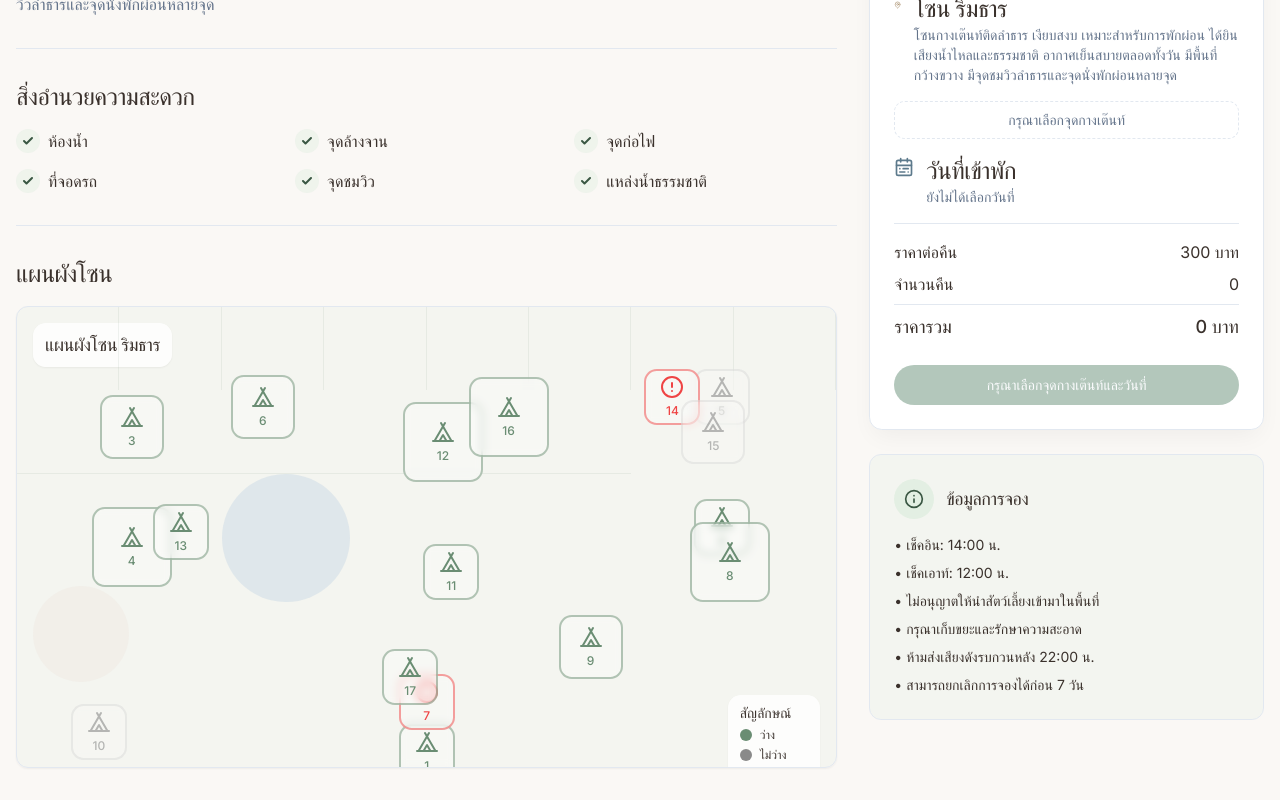
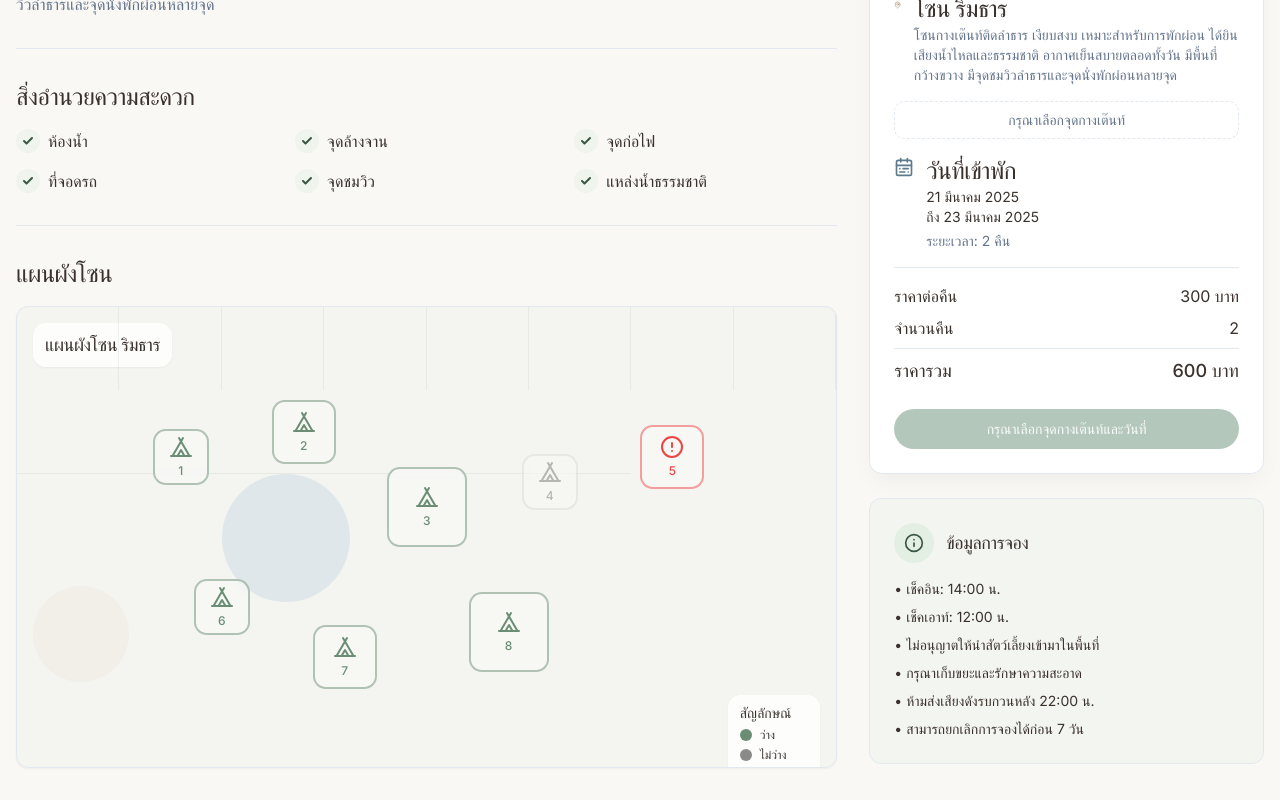
Before and after one commit to PlukTP8/Camping, a React (Vite) app: page /zones/1 in a window 1280 px wide. Shown: the part 585-1385 px from the top of the page. Built offline with nearby package versions, Linux system fonts and the light colour scheme.

Commit message:
Fix: Enable spot selection for booking
Allow users to select a camping spot before booking.

```diff
--- a/src/components/DatePicker.tsx
+++ b/src/components/DatePicker.tsx
@@ -12,6 +12,7 @@ import {
   PopoverContent,
   PopoverTrigger,
 } from "@/components/ui/popover";
+import { useToast } from "@/hooks/use-toast";
 
 interface DatePickerProps {
   dateRange: DateRange;
@@ -24,6 +25,23 @@ const DatePicker: React.FC<DatePickerProps> = ({
   onDateRangeChange,
   className,
 }) => {
+  const { toast } = useToast();
+
+  const handleSelectDate = (selected: DateRange) => {
+    console.log("Calendar selected:", selected);
+    onDateRangeChange({
+      from: selected?.from,
+      to: selected?.to,
+    });
+
+    if (selected.from && selected.to) {
+      toast({
+        title: "เลือกวันที่แล้ว",
+        description: `วันที่: ${format(selected.from, "P", { locale: th })} - ${format(selected.to, "P", { locale: th })}`,
+      });
+    }
+  };
+
   return (
     <div className={cn("grid gap-2", className)}>
       <Popover>
@@ -55,18 +73,12 @@ const DatePicker: React.FC<DatePickerProps> = ({
           <Calendar
             initialFocus
             mode="range"
-            defaultMonth={dateRange.from}
+            defaultMonth={dateRange.from || new Date()}
             selected={{
               from: dateRange.from,
               to: dateRange.to
             }}
-            onSelect={(selected) => {
-              console.log("Calendar selected:", selected);
-              onDateRangeChange({
-                from: selected?.from,
-                to: selected?.to,
-              });
-            }}
+            onSelect={handleSelectDate}
             numberOfMonths={2}
             className={cn("p-3 pointer-events-auto")}
           />
--- a/src/components/SpotSelector.tsx
+++ b/src/components/SpotSelector.tsx
@@ -6,6 +6,7 @@ import ZoneMap from './ZoneMap';
 import { Button } from "@/components/ui/button";
 import { ScrollArea } from "@/components/ui/scroll-area";
 import { Check, MapPin, Users, Square } from 'lucide-react';
+import { useToast } from '@/hooks/use-toast';
 
 interface SpotSelectorProps {
   zone: CampingZone;
@@ -23,6 +24,7 @@ const SpotSelector: React.FC<SpotSelectorProps> = ({
   className,
 }) => {
   const [viewMode, setViewMode] = useState<'map' | 'list'>('map');
+  const { toast } = useToast();
   const availableSpots = spots.filter(spot => spot.status === 'available');
 
   const getSpotSizeText = (size: string) => {
@@ -37,6 +39,10 @@ const SpotSelector: React.FC<SpotSelectorProps> = ({
   const handleSpotSelect = (spot: CampingSpot) => {
     console.log("Selecting spot in SpotSelector:", spot);
     onSpotSelect(spot);
+    toast({
+      title: "เลือกจุดกางเต๊นท์แล้ว",
+      description: `จุดกางเต๊นท์ ${spot.name} ในโซน ${zone.name}`,
+    });
   };
 
   return (
--- a/src/components/ZoneMap.tsx
+++ b/src/components/ZoneMap.tsx
@@ -47,6 +47,13 @@ const ZoneMap: React.FC<ZoneMapProps> = ({
     }
   };
 
+  const handleSpotClick = (spot: CampingSpot) => {
+    if (spot.status === SpotStatus.Available && onSpotSelect) {
+      console.log("Map spot clicked:", spot);
+      onSpotSelect(spot);
+    }
+  };
+
   return (
     <div className={cn("relative border rounded-xl bg-camping-green-light/30 overflow-hidden", className)}>
       <div className="absolute top-4 left-4 bg-white/80 backdrop-blur-sm rounded-lg px-3 py-2 shadow-sm">
@@ -91,7 +98,7 @@ const ZoneMap: React.FC<ZoneMapProps> = ({
                       transform: `translate(-50%, -50%) ${isSelected || isHovered ? 'scale(1.05)' : 'scale(1)'}`,
                       zIndex: isSelected || isHovered ? 10 : 1
                     }}
-                    onClick={() => !isDisabled && onSpotSelect?.(spot)}
+                    onClick={() => handleSpotClick(spot)}
                     onMouseEnter={() => setHoveredSpot(spot.id)}
                     onMouseLeave={() => setHoveredSpot(null)}
                     disabled={isDisabled}
--- a/src/pages/ZoneDetails.tsx
+++ b/src/pages/ZoneDetails.tsx
@@ -1,4 +1,5 @@
-import React, { useState } from 'react';
+
+import React, { useState, useEffect } from 'react';
 import { useParams, useNavigate } from 'react-router-dom';
 import { motion } from 'framer-motion';
 import { ArrowLeft, MapPin, Users, Calendar, Info, Camera, Star } from 'lucide-react';
@@ -13,6 +14,248 @@ import SpotSelector from '@/components/SpotSelector';
 import ReservationSummary from '@/components/ReservationSummary';
 import { CampingZone, CampingSpot, DateRange, SpotStatus, SpotSize } from '@/lib/types';
 import { useToast } from '@/hooks/use-toast';
+
+// Setup consistent camping spots
+const getFixedCampingSpots = (zoneId: string): CampingSpot[] => {
+  if (zoneId === '1') {
+    return [
+      {
+        id: `${zoneId}-1`,
+        zoneId,
+        name: '1',
+        size: SpotSize.Small,
+        status: SpotStatus.Available,
+        location: { x: 20, y: 30 }
+      },
+      {
+        id: `${zoneId}-2`,
+        zoneId,
+        name: '2',
+        size: SpotSize.Medium,
+        status: SpotStatus.Available,
+        location: { x: 35, y: 25 }
+      },
+      {
+        id: `${zoneId}-3`,
+        zoneId,
+        name: '3',
+        size: SpotSize.Large,
+        status: SpotStatus.Available,
+        location: { x: 50, y: 40 }
+      },
+      {
+        id: `${zoneId}-4`,
+        zoneId,
+        name: '4',
+        size: SpotSize.Small,
+        status: SpotStatus.Occupied,
+        location: { x: 65, y: 35 }
+      },
+      {
+        id: `${zoneId}-5`,
+        zoneId,
+        name: '5',
+        size: SpotSize.Medium,
+        status: SpotStatus.Maintenance,
+        location: { x: 80, y: 30 }
+      },
+      {
+        id: `${zoneId}-6`,
+        zoneId,
+        name: '6',
+        size: SpotSize.Small,
+        status: SpotStatus.Available,
+        location: { x: 25, y: 60 }
+      },
+      {
+        id: `${zoneId}-7`,
+        zoneId,
+        name: '7',
+        size: SpotSize.Medium,
+        status: SpotStatus.Available,
+        location: { x: 40, y: 70 }
+      },
+      {
+        id: `${zoneId}-8`,
+        zoneId,
+        name: '8',
+        size: SpotSize.Large,
+        status: SpotStatus.Available,
+        location: { x: 60, y: 65 }
+      }
+    ];
+  } else if (zoneId === '2') {
+    return [
+      {
+        id: `${zoneId}-1`,
+        zoneId,
+        name: '1',
+        size: SpotSize.Small,
+        status: SpotStatus.Available,
+        location: { x: 15, y: 20 }
+      },
+      {
+        id: `${zoneId}-2`,
+        zoneId,
+        name: '2',
+        size: SpotSize.Medium,
+        status: SpotStatus.Available,
+        location: { x: 30, y: 30 }
+      },
+      {
+        id: `${zoneId}-3`,
+        zoneId,
+        name: '3',
+        size: SpotSize.Large,
+        status: SpotStatus.Available,
+        location: { x: 50, y: 20 }
+      },
+      {
+        id: `${zoneId}-4`,
+        zoneId,
+        name: '4',
+        size: SpotSize.Small,
+        status: SpotStatus.Available,
+        location: { x: 70, y: 25 }
+      },
+      {
+        id: `${zoneId}-5`,
+        zoneId,
+        name: '5',
+        size: SpotSize.Medium,
+        status: SpotStatus.Occupied,
+        location: { x: 20, y: 50 }
+      },
+      {
+        id: `${zoneId}-6`,
+        zoneId,
+        name: '6',
+        size: SpotSize.Small,
+        status: SpotStatus.Available,
+        location: { x: 40, y: 60 }
+      },
+      {
+        id: `${zoneId}-7`,
+        zoneId,
+        name: '7',
+        size: SpotSize.Medium,
+        status: SpotStatus.Maintenance,
+        location: { x: 60, y: 55 }
+      },
+      {
+        id: `${zoneId}-8`,
+        zoneId,
+        name: '8',
+        size: SpotSize.Large,
+        status: SpotStatus.Available,
+        location: { x: 80, y: 60 }
+      }
+    ];
+  } else if (zoneId === '3') {
+    return [
+      {
+        id: `${zoneId}-1`,
+        zoneId,
+        name: '1',
+        size: SpotSize.Small,
+        status: SpotStatus.Available,
+        location: { x: 25, y: 15 }
+      },
+      {
+        id: `${zoneId}-2`,
+        zoneId,
+        name: '2',
+        size: SpotSize.Medium,
+        status: SpotStatus.Available,
+        location: { x: 45, y: 20 }
+      },
+      {
+        id: `${zoneId}-3`,
+        zoneId,
+        name: '3',
+        size: SpotSize.Large,
+        status: SpotStatus.Occupied,
+        location: { x: 65, y: 15 }
+      },
+      {
+        id: `${zoneId}-4`,
+        zoneId,
+        name: '4',
+        size: SpotSize.Small,
+        status: SpotStatus.Available,
+        location: { x: 20, y: 40 }
+      },
+      {
+        id: `${zoneId}-5`,
+        zoneId,
+        name: '5',
+        size: SpotSize.Medium,
+        status: SpotStatus.Available,
+        location: { x: 40, y: 45 }
+      },
+      {
+        id: `${zoneId}-6`,
+        zoneId,
+        name: '6',
+        size: SpotSize.Small,
+        status: SpotStatus.Maintenance,
+        location: { x: 60, y: 40 }
+      },
+      {
+        id: `${zoneId}-7`,
+        zoneId,
+        name: '7',
+        size: SpotSize.Medium,
+        status: SpotStatus.Available,
+        location: { x: 30, y: 65 }
+      },
+      {
+        id: `${zoneId}-8`,
+        zoneId,
+        name: '8',
+        size: SpotSize.Large,
+        status: SpotStatus.Available,
+        location: { x: 50, y: 70 }
+      },
+      {
+        id: `${zoneId}-9`,
+        zoneId,
+        name: '9',
+        size: SpotSize.Small,
+        status: SpotStatus.Available,
+        location: { x: 70, y: 65 }
+      }
+    ];
+  } else {
+    // Default spots for any other zone
+    return [
+      {
+        id: `${zoneId}-1`,
+        zoneId,
+        name: '1',
+        size: SpotSize.Small,
+        status: SpotStatus.Available,
+        location: { x: 30, y: 30 }
+      },
+      {
+        id: `${zoneId}-2`,
+        zoneId,
+        name: '2',
+        size: SpotSize.Medium,
+        status: SpotStatus.Available,
+        location: { x: 50, y: 50 }
+      },
+      {
+        id: `${zoneId}-3`,
+        zoneId,
+        name: '3',
+        size: SpotSize.Large,
+        status: SpotStatus.Available,
+        location: { x: 70, y: 30 }
+      }
+    ];
+  }
+};
 
 const mockZones: Record<string, CampingZone> = {
   '1': {
@@ -44,31 +287,6 @@ const mockZones: Record<string, CampingZone> = {
   },
 };
 
-const generateMockSpots = (zoneId: string): CampingSpot[] => {
-  const spots: CampingSpot[] = [];
-  const total = Math.floor(Math.random() * 10) + 10; // 10-20 spots
-
-  for (let i = 1; i <= total; i++) {
-    const id = `${zoneId}-${i}`;
-    const size = i % 4 === 0 ? SpotSize.Large : i % 3 === 0 ? SpotSize.Medium : SpotSize.Small;
-    const status = i % 7 === 0 ? SpotStatus.Maintenance : i % 5 === 0 ? SpotStatus.Occupied : SpotStatus.Available;
-
-    spots.push({
-      id,
-      zoneId,
-      name: `${i}`,
-      size,
-      status,
-      location: {
-        x: Math.floor(Math.random() * 80) + 10, // 10-90%
-        y: Math.floor(Math.random() * 80) + 10, // 10-90%
-      },
-    });
-  }
-
-  return spots;
-};
-
 const mockPhotos = [
   'https://images.unsplash.com/photo-1455496231601-e6195da1f841?q=80&w=1470&auto=format&fit=crop',
   'https://images.unsplash.com/photo-1517824806704-9040b037703b?q=80&w=1470&auto=format&fit=crop',
@@ -82,18 +300,26 @@ const ZoneDetails: React.FC = () => {
   const { toast } = useToast();
   const [activeTab, setActiveTab] = useState('overview');
   const [selectedSpot, setSelectedSpot] = useState<CampingSpot | undefined>(undefined);
-  const [dateRange, setDateRange] = useState<DateRange>({ from: undefined, to: undefined });
+  const [dateRange, setDateRange] = useState<DateRange>({
+    from: new Date(),
+    to: new Date(new Date().setDate(new Date().getDate() + 2))
+  });
+  const [spots, setSpots] = useState<CampingSpot[]>([]);
 
   const zone = id ? mockZones[id] : null;
-  const spots = id ? generateMockSpots(id) : [];
+
+  // Initialize spots with fixed positions based on zoneId
+  useEffect(() => {
+    if (id) {
+      const fixedSpots = getFixedCampingSpots(id);
+      console.log("Loading fixed spots for zone:", id, fixedSpots);
+      setSpots(fixedSpots);
+    }
+  }, [id]);
 
   const handleSpotSelect = (spot: CampingSpot) => {
     console.log("Spot selected:", spot);
     setSelectedSpot(spot);
-    toast({
-      title: "จุดกางเต๊นท์ถูกเลือกแล้ว",
-      description: `จุดกางเต๊นท์ ${spot.name} ถูกเลือกแล้ว`,
-    });
     if (activeTab !== 'book') {
       setActiveTab('book');
     }
@@ -102,19 +328,18 @@ const ZoneDetails: React.FC = () => {
   const handleDateRangeChange = (range: DateRange) => {
     console.log("Date range changed:", range);
     setDateRange(range);
-    if (range.from && range.to) {
-      toast({
-        title: "วันที่ถูกเลือกแล้ว",
-        description: `วันที่เข้าพัก: ${range.from.toLocaleDateString('th-TH')} - ${range.to.toLocaleDateString('th-TH')}`,
-      });
-      if (activeTab !== 'book') {
-        setActiveTab('book');
-      }
+    if (range.from && range.to && activeTab !== 'book') {
+      setActiveTab('book');
     }
   };
 
   const handleBookingConfirm = () => {
     if (selectedSpot && dateRange.from && dateRange.to) {
+      toast({
+        title: "กำลังดำเนินการจอง",
+        description: "กำลังนำท่านไปยังหน้าจองที่พัก"
+      });
+
       navigate('/booking', {
         state: {
           zoneId: zone?.id,
```
